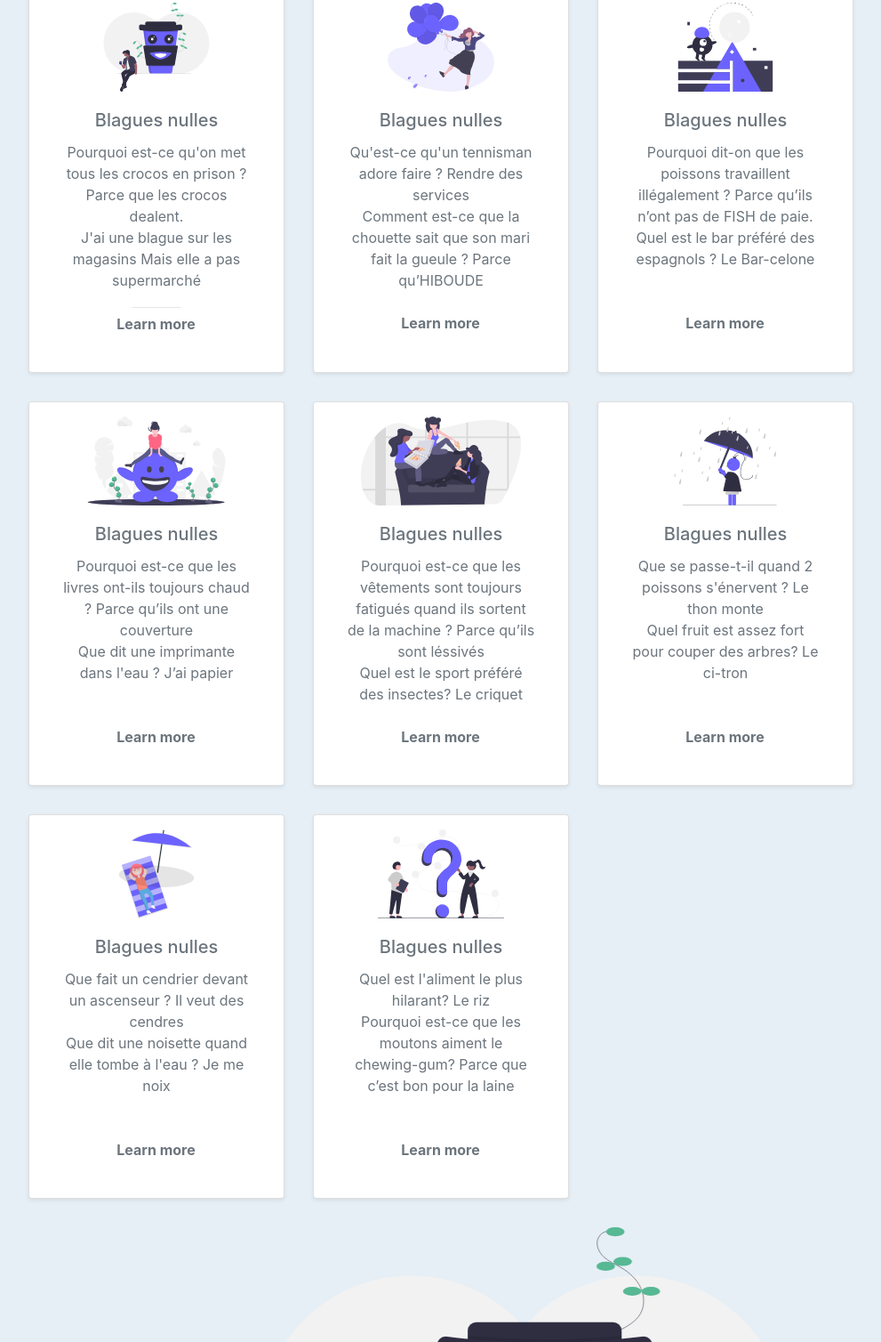
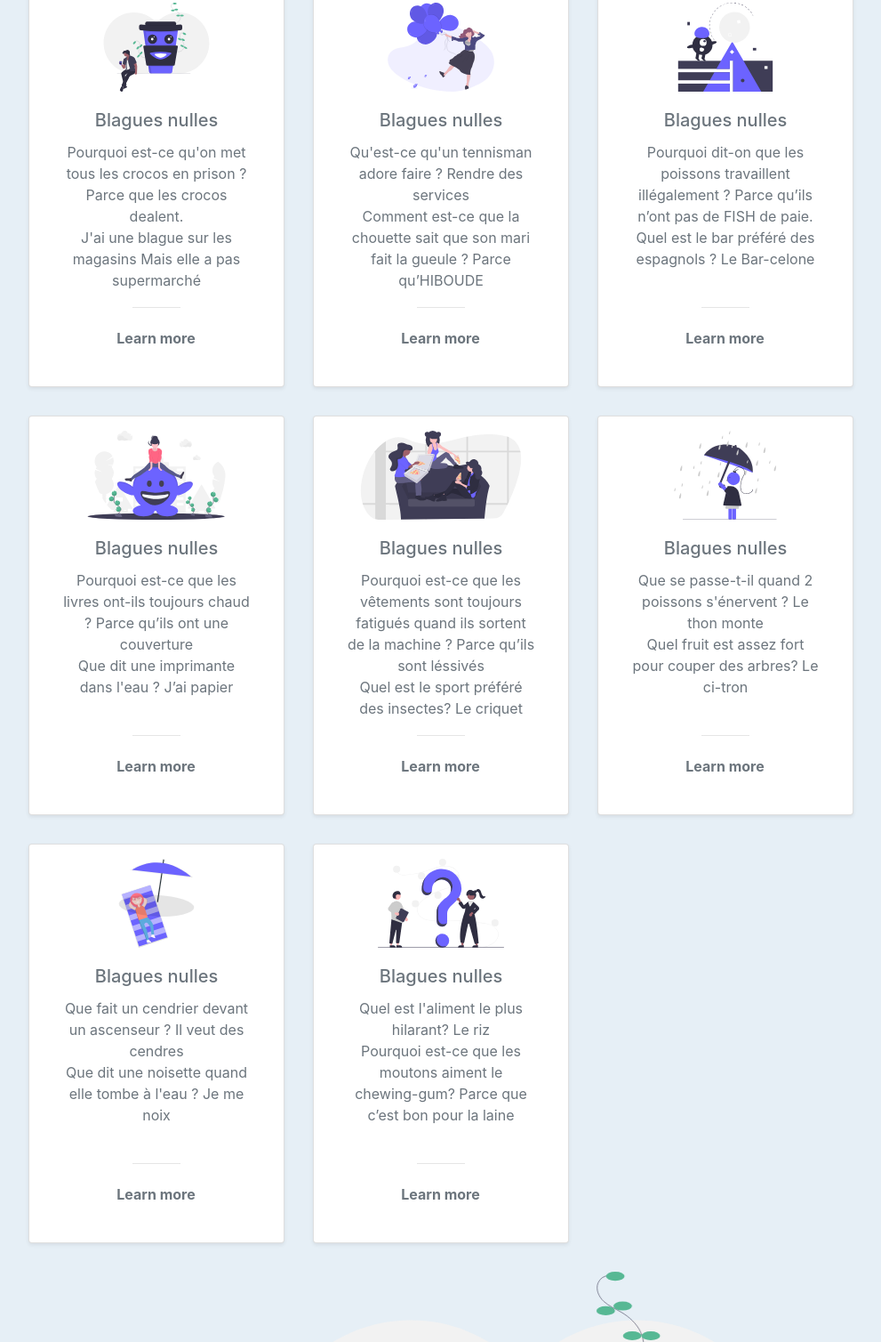
Before and after one commit to Makraiyassin/challenge-bootstrap, a plain HTML site: page exercice-1/index.html in a window 1280 px wide. Shown: the part 108-1616 px from the top of the page at 89% size, without its empty margins (15-1006 px from the left). Drawn offline with nearby package versions, Linux system fonts and the light colour scheme.

Commit message:
Update index.html

```diff
--- a/exercice-1/index.html
+++ b/exercice-1/index.html
@@ -89,7 +89,7 @@
 				<h5 class="card-title text-center text-secondary">Blagues nulles</h5>
 				<p  class="card-text text-center text-secondary" style="height:170px">Pourquoi est-ce qu'on met tous les crocos en prison ? Parce que les crocos dealent.
                     <br>J'ai une blague sur les magasins Mais elle a pas supermarché</p>
-                    <hr class="m-auto w-25">
+                    <hr class="mx-auto w-25">
                 <a href="https://www.topito.com/top-meilleures-blagues-16h16-la-fin-dune-epoque" title="clique ici pour lire plus de blagues ;)" class="btn page-link text-secondary font-weight-bold border-0">Learn more</a>
 			</div>
 		</div>
@@ -99,7 +99,8 @@
 				<h5 class="card-title text-center text-secondary">Blagues nulles</h5>
 				<p  class="card-text text-center text-secondary " style="height:170px">Qu'est-ce qu'un tennisman adore faire ? Rendre des services
                     <br>Comment est-ce que la chouette sait que son mari fait la gueule ? Parce qu’HIBOUDE</p>
-               <a href="https://www.topito.com/top-meilleures-blagues-16h16-la-fin-dune-epoque" title="clique ici pour lire plus de blagues ;)" class="btn  page-link text-secondary font-weight-bold border-0">Learn more</a>
+               <hr class="mx-auto w-25">
+                <a href="https://www.topito.com/top-meilleures-blagues-16h16-la-fin-dune-epoque" title="clique ici pour lire plus de blagues ;)" class="btn  page-link text-secondary font-weight-bold border-0">Learn more</a>
 			</div>
 		</div>
 		<div class="card p-3 m-3 d-flex flex-column shadow-sm shadow-y" class="col-md-3 col-sm-6 col-xs-12" style="width: 18rem;">
@@ -108,6 +109,7 @@
 				<h5 class="card-title text-center text-secondary">Blagues nulles</h5>
 				<p  class="card-text text-center text-secondary " style="height:170px">Pourquoi dit-on que les poissons travaillent illégalement ? Parce qu’ils n’ont pas de FISH de paie.
                     <br>Quel est le bar préféré des espagnols ? Le Bar-celone</p>
+               <hr class="mx-auto w-25">
                <a href="https://www.topito.com/top-meilleures-blagues-16h16-la-fin-dune-epoque" title="clique ici pour lire plus de blagues ;)" class="btn  page-link text-secondary font-weight-bold border-0">Learn more</a>
 			</div>
 		</div>
@@ -117,6 +119,7 @@
 				<h5 class="card-title text-center text-secondary">Blagues nulles</h5>
 				<p  class="card-text text-center text-secondary " style="height:170px">Pourquoi est-ce que les livres ont-ils toujours chaud ? Parce qu’ils ont une couverture
                     <br>Que dit une imprimante dans l'eau ? J’ai papier</p>
+               <hr class="mx-auto w-25">
                <a href="https://www.topito.com/top-meilleures-blagues-16h16-la-fin-dune-epoque" title="clique ici pour lire plus de blagues ;)" class="btn  page-link text-secondary font-weight-bold border-0">Learn more</a>
 			</div>
 		</div>
@@ -126,7 +129,8 @@
 				<h5 class="card-title text-center text-secondary">Blagues nulles</h5>
 				<p  class="card-text text-center text-secondary " style="height:170px">Pourquoi est-ce que les vêtements sont toujours fatigués quand ils sortent de la machine ? Parce qu’ils sont léssivés
                     <br>Quel est le sport préféré des insectes? Le criquet</p>
-               <a href="https://www.topito.com/top-meilleures-blagues-16h16-la-fin-dune-epoque" title="clique ici pour lire plus de blagues ;)" class="btn  page-link text-secondary font-weight-bold border-0">Learn more</a>
+               <hr class="mx-auto w-25">
+              <a href="https://www.topito.com/top-meilleures-blagues-16h16-la-fin-dune-epoque" title="clique ici pour lire plus de blagues ;)" class="btn  page-link text-secondary font-weight-bold border-0">Learn more</a>
 			</div>
 		</div>
 		<div class="card p-3 m-3 d-flex flex-column shadow-sm shadow-y" class="col-md-3 col-sm-6 col-xs-12" style="width: 18rem;">
@@ -135,6 +139,7 @@
 				<h5 class="card-title text-center text-secondary">Blagues nulles</h5>
 				<p  class="card-text text-center text-secondary " style="height:170px">Que se passe-t-il quand 2 poissons s'énervent ? Le thon monte
                     <br>Quel fruit est assez fort pour couper des arbres? Le ci-tron</p>
+               <hr class="mx-auto w-25">
                <a href="https://www.topito.com/top-meilleures-blagues-16h16-la-fin-dune-epoque" title="clique ici pour lire plus de blagues ;)" class="btn  page-link text-secondary font-weight-bold border-0">Learn more</a>
 			</div>
 		</div>
@@ -144,7 +149,8 @@
 				<h5 class="card-title text-center text-secondary">Blagues nulles</h5>
 				<p  class="card-text text-center text-secondary " style="height:170px">Que fait un cendrier devant un ascenseur ? Il veut des cendres
                     <br>Que dit une noisette quand elle tombe à l'eau ? Je me noix</p>
-               <a href="https://www.topito.com/top-meilleures-blagues-16h16-la-fin-dune-epoque" title="clique ici pour lire plus de blagues ;)" class="btn  page-link text-secondary font-weight-bold border-0">Learn more</a>
+               <hr class="mx-auto w-25">
+                <a href="https://www.topito.com/top-meilleures-blagues-16h16-la-fin-dune-epoque" title="clique ici pour lire plus de blagues ;)" class="btn  page-link text-secondary font-weight-bold border-0">Learn more</a>
 			</div>
 		</div>
 		<div class="card p-3 m-3 d-flex flex-column shadow-sm shadow-y" class="col-md-3 col-sm-6 col-xs-12" style="width: 18rem;">
@@ -153,7 +159,8 @@
 				<h5 class="card-title text-center text-secondary">Blagues nulles</h5>
 				<p  class="card-text text-center text-secondary " style="height:170px">Quel est l'aliment le plus hilarant? Le riz
                     <br>Pourquoi est-ce que les moutons aiment le chewing-gum? Parce que c’est bon pour la laine</p>
-               <a href="https://www.topito.com/top-meilleures-blagues-16h16-la-fin-dune-epoque" title="clique ici pour lire plus de blagues ;)" class="btn btn-primary page-link text-secondary font-weight-bold border-0">Learn more</a>
+               <hr class="mx-auto w-25">
+             <a href="https://www.topito.com/top-meilleures-blagues-16h16-la-fin-dune-epoque" title="clique ici pour lire plus de blagues ;)" class="btn btn-primary page-link text-secondary font-weight-bold border-0">Learn more</a>
 			</div>
 		</div>
 	</div>
```
